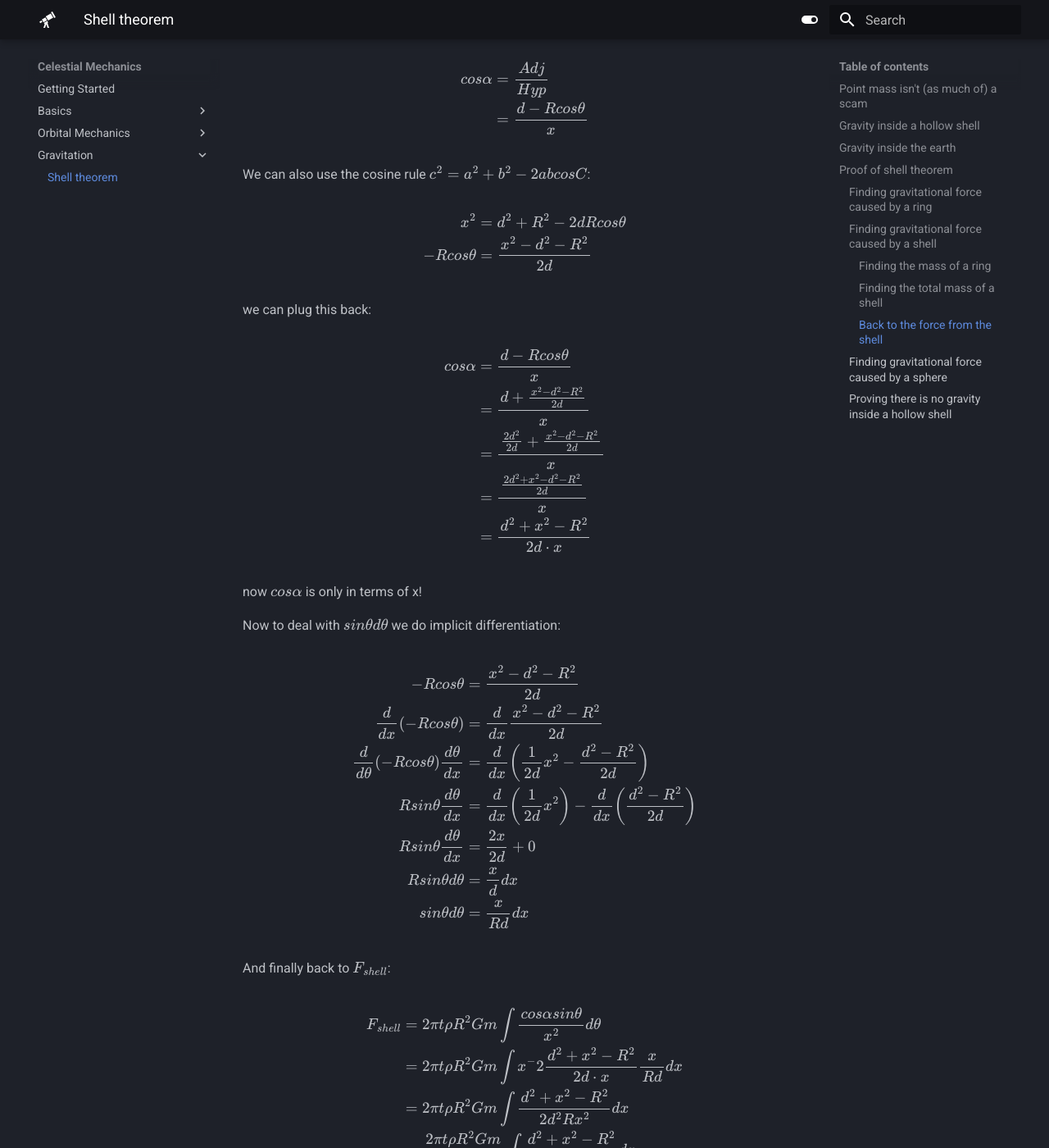
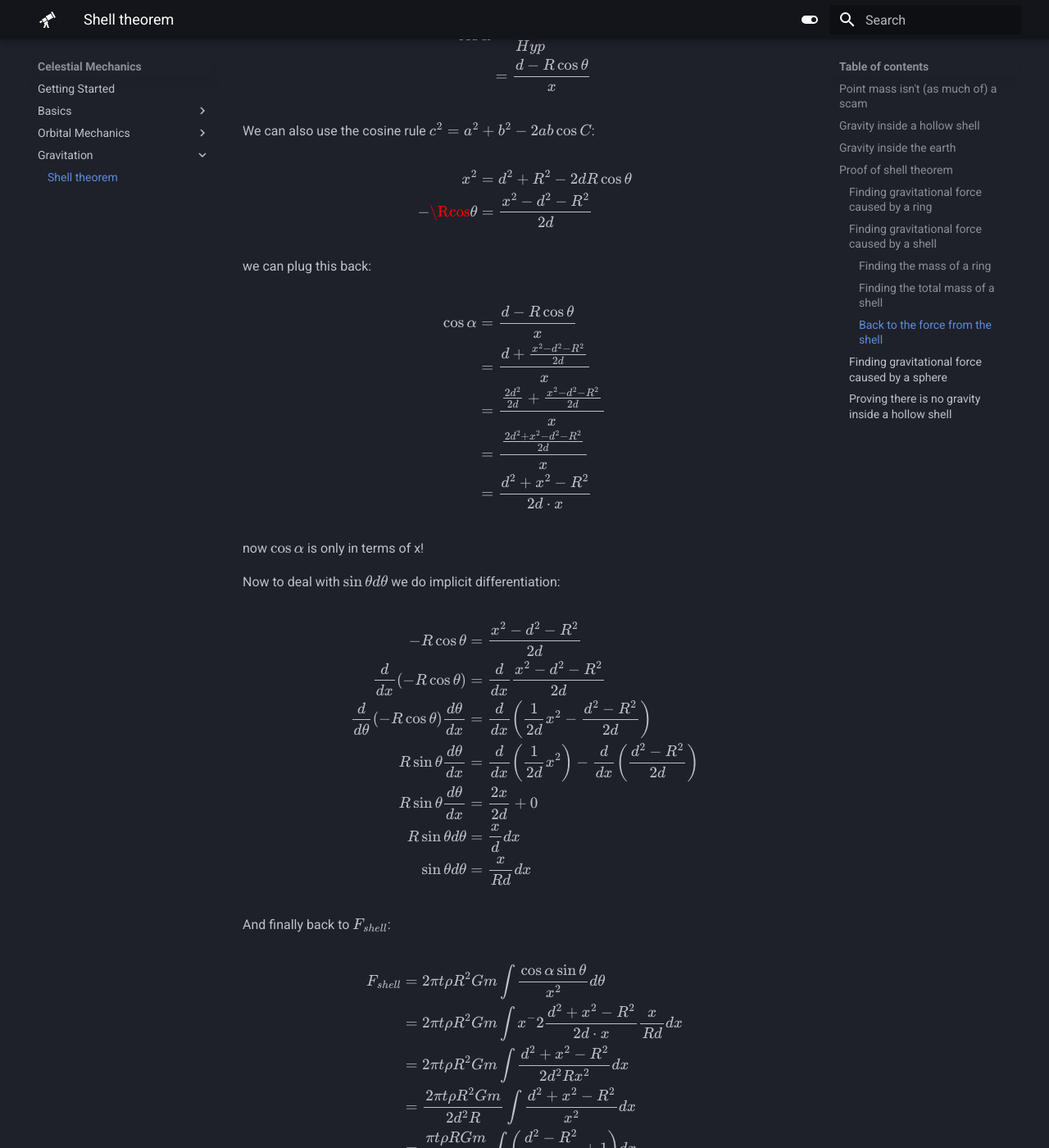
Before and after one commit to nushastro/website, an MkDocs documentation site: the page built from docs/celestial/gravitation/shell_theorem.md, in a window 1280 px wide and 1400 px high, scrolled down 6258 px. Shown: the whole window at 82% size. Built offline with MkDocs 1.6.1 and Material for MkDocs 9.7.7, drawn with Linux system fonts in a browser that asks for light colours; some of the changed text lies outside the part shown.

Commit message:
used the correct latex for trigonometric function

```diff
--- a/docs/celestial/gravitation/shell_theorem.md
+++ b/docs/celestial/gravitation/shell_theorem.md
@@ -66,17 +66,17 @@ $$F_g = \frac{GmM_{point}}{x^2}$$
 
 Since the ring is circular, the $y$ and $z$-components of $F_g$ cancel out, and we only care about the force in the $x$-direction. We get:
 
-$$F_{ring} = \frac{GmM_{ring}}{x^2}cos\alpha$$
+$$F_{ring} = \frac{GmM_{ring}}{x^2}\cos\alpha$$
 
 ### Finding gravitational force caused by a shell
 
 However, as it turns out this ring is actually infinitely thin with infinitesimal mass so we have to use differentials instead:
 
-$$dF = \frac{Gm\cdot dm}{x^2}cos\alpha$$
+$$dF = \frac{Gm\cdot dm}{x^2\cos\alpha$$
 
 We can now integrate it to get the gravitational force caused by a shell:
 
-$$\begin{align*}F_{shell} &= \int dF\\&=\int\frac{Gmcos\alpha}{x^2}dm \end{align*}$$
+$$\begin{align*}F_{shell} &= \int dF\\&=\int\frac{Gm\cos\alpha}{x^2}dm \end{align*}$$
 
 Now the hard part is finding $dm$, because not all rings have the same mass (because they will not all have the same size)
 
@@ -91,50 +91,50 @@ $$m_{ring} = \rho V_{ring}$$
 
 now we need to find the volume of an infinitesimal ring:
 
-$$\begin{align*}V_{ring} &= circumference \cdot thickness \cdot arc length \\ &= 2\pi R' \cdot t \cdot R d\theta \\ &= 2\pi R sin\theta tR \cdot d\theta\end{align*}$$
+$$\begin{align*}V_{ring} &= circumference \cdot thickness \cdot arc length \\ &= 2\pi R' \cdot t \cdot R d\theta \\ &= 2\pi R \sin\theta tR \cdot d\theta\end{align*}$$
 
-(since $R'= Rsin\theta$)
+(since $R'= R\sin\theta$)
 
 ![ring_volume.png](../img/ring_volume.png#only-light){ width="480"}
 ![ring_volume.png](../img/ring_volume_dark.png#only-dark){ width="480"}
 
 Therefore we can get the mass of a ring:
 
-$$\begin{align*}m_{ring} &= \rho V_{ring} \\ &= \rho 2\pi R sin\theta tR d\theta \\ &= 2\pi t \rho R^2 sin\theta d \theta\end{align*}$$
+$$\begin{align*}m_{ring} &= \rho V_{ring} \\ &= \rho 2\pi R \sin\theta tR d\theta \\ &= 2\pi t \rho R^2 \sin\theta d \theta\end{align*}$$
 
 #### Finding the total mass of a shell
 
 We can do this by simply integrating $m_{ring}$:
 
-$$\begin{align*}m_{shell} &= \int_{0}^{\pi} 2\pi t \rho R^2 sin\theta d \theta \\ &= 2\pi t\rho R^2 \int_{0}^{\pi} sin\theta d\theta\\&= 2\pi t\rho R^2 \left[-cos\theta\right]_{0}^{\pi} \\ &= 2\pi t\rho R^2 (-cos\pi + cos 0)\\ &= 4\pi t\rho R^2\end{align*}$$
+$$\begin{align*}m_{shell} &= \int_{0}^{\pi} 2\pi t \rho R^2 \sin\theta d \theta \\ &= 2\pi t\rho R^2 \int_{0}^{\pi} \sin\theta d\theta\\&= 2\pi t\rho R^2 \left[-\cos\theta\right]_{0}^{\pi} \\ &= 2\pi t\rho R^2 (-\cos\pi + \cos 0)\\ &= 4\pi t\rho R^2\end{align*}$$
 
 the bounds are $0$ and $\pi$ because $0\leq\theta\leq\pi$.
 
 #### Back to the force from the shell
 
-$$\begin{align*}F_{shell} &= \int dF\\ &= \int \frac{Gm}{x^2} cos\alpha  dm \\ &= \int\frac{Gm}{x^2} cos\alpha 2\pi t \rho R^2 sin\theta d \theta \\ &= 2 \pi t\rho R^2Gm\int \frac{cos\alpha sin\theta}{x^2} d\theta\end{align*}$$
+$$\begin{align*}F_{shell} &= \int dF\\ &= \int \frac{Gm}{x^2} \cos\alpha  dm \\ &= \int\frac{Gm}{x^2} \cos\alpha 2\pi t \rho R^2 \sin\theta d \theta \\ &= 2 \pi t\rho R^2Gm\int \frac{\cos\alpha \sin\theta}{x^2} d\theta\end{align*}$$
 
-This is still a mess. We need to get rid of the $\alpha$ and $\theta$ somehow. We can get $cos\alpha$ by using:
+This is still a mess. We need to get rid of the $\alpha$ and $\theta$ somehow. We can get $\cos\alpha$ by using:
 
-$$\begin{align*}cos\alpha &= \frac{Adj}{Hyp} \\ &= \frac{d-Rcos\theta}{x}\end{align*}$$
+$$\begin{align*}\cos\alpha &= \frac{Adj}{Hyp} \\ &= \frac{d-R\cos\theta}{x}\end{align*}$$
 
-We can also use the cosine rule $c^2 = a^2+b^2-2ab cos C$:
+We can also use the cosine rule $c^2 = a^2+b^2-2ab \cos C$:
 
-$$\begin{align*}x^2 &= d^2 +R^2 - 2dRcos\theta \\ -Rcos\theta&=\frac{x^2-d^2-R^2}{2d}\end{align*}$$
+$$\begin{align*}x^2 &= d^2 +R^2 - 2dR\cos\theta \\ -\Rcos\theta&=\frac{x^2-d^2-R^2}{2d}\end{align*}$$
 
 we can plug this back:
 
-$$\begin{align*}cos\alpha &= \frac{d-Rcos\theta}{x} \\ &= \frac{d+\frac{x^2-d^2-R^2}{2d}}{x} \\ &= \frac{\frac{2d^2}{2d}+\frac{x^2-d^2-R^2}{2d}}{x} \\ &= \frac{\frac{2d^2+x^2-d^2-R^2}{2d}}{x} \\ &= \frac{d^2+x^2-R^2}{2d\cdot x} \end{align*}$$
+$$\begin{align*}\cos\alpha &= \frac{d-R\cos\theta}{x} \\ &= \frac{d+\frac{x^2-d^2-R^2}{2d}}{x} \\ &= \frac{\frac{2d^2}{2d}+\frac{x^2-d^2-R^2}{2d}}{x} \\ &= \frac{\frac{2d^2+x^2-d^2-R^2}{2d}}{x} \\ &= \frac{d^2+x^2-R^2}{2d\cdot x} \end{align*}$$
 
-now $cos\alpha$ is only in terms of x!
+now $\cos\alpha$ is only in terms of x!
 
-Now to deal with $sin\theta d\theta$ we do implicit differentiation:
+Now to deal with $\sin\theta d\theta$ we do implicit differentiation:
 
-$$\begin{align*}-Rcos\theta&=\frac{x^2-d^2-R^2}{2d} \\ \frac{d}{dx} \left(-Rcos\theta\right) &= \frac{d}{dx} \frac{x^2-d^2-R^2}{2d} \\ \frac{d}{d\theta} \left(-Rcos\theta\right) \frac{d\theta}{dx} &= \frac{d}{dx} \left(\frac{1}{2d}x^2-\frac{d^2-R^2}{2d}\right) \\ Rsin\theta \frac{d\theta}{dx} &= \frac{d}{dx} \left(\frac{1}{2d}x^2\right)-\frac{d}{dx}\left(\frac{d^2-R^2}{2d}\right) \\ Rsin\theta \frac{d\theta}{dx} &= \frac{2x}{2d} + 0 \\ Rsin\theta d\theta &= \frac{x}{d} dx \\ sin\theta d\theta &= \frac{x}{Rd} dx\end{align*}$$
+$$\begin{align*}-R\cos\theta&=\frac{x^2-d^2-R^2}{2d} \\ \frac{d}{dx} \left(-R\cos\theta\right) &= \frac{d}{dx} \frac{x^2-d^2-R^2}{2d} \\ \frac{d}{d\theta} \left(-R\cos\theta\right) \frac{d\theta}{dx} &= \frac{d}{dx} \left(\frac{1}{2d}x^2-\frac{d^2-R^2}{2d}\right) \\ R\sin\theta \frac{d\theta}{dx} &= \frac{d}{dx} \left(\frac{1}{2d}x^2\right)-\frac{d}{dx}\left(\frac{d^2-R^2}{2d}\right) \\ R\sin\theta \frac{d\theta}{dx} &= \frac{2x}{2d} + 0 \\ R\sin\theta d\theta &= \frac{x}{d} dx \\ \sin\theta d\theta &= \frac{x}{Rd} dx\end{align*}$$
 
 And finally back to $F_{shell}$:
 
-$$\begin{align*}F_{shell} &= 2 \pi t\rho R^2Gm\int \frac{cos\alpha sin\theta}{x^2} d\theta \\ &= 2 \pi t\rho R^2Gm\int x^-2\frac{d^2+x^2-R^2}{2d\cdot x} \frac{x}{Rd} dx \\ &= 2\pi t\rho R^2Gm\int \frac{d^2+x^2-R^2}{2d^2 R x^2} dx \\ &= \frac{2\pi t\rho R^2Gm}{2d^2 R}\int\frac{d^2+x^2-R^2}{x^2} dx \\ &= \frac{\pi t\rho RGm}{d^2}\int\left(\frac{d^2-R^2}{x^2}+1\right) dx \end{align*}$$
+$$\begin{align*}F_{shell} &= 2 \pi t\rho R^2Gm\int \frac{\cos\alpha \sin\theta}{x^2} d\theta \\ &= 2 \pi t\rho R^2Gm\int x^-2\frac{d^2+x^2-R^2}{2d\cdot x} \frac{x}{Rd} dx \\ &= 2\pi t\rho R^2Gm\int \frac{d^2+x^2-R^2}{2d^2 R x^2} dx \\ &= \frac{2\pi t\rho R^2Gm}{2d^2 R}\int\frac{d^2+x^2-R^2}{x^2} dx \\ &= \frac{\pi t\rho RGm}{d^2}\int\left(\frac{d^2-R^2}{x^2}+1\right) dx \end{align*}$$
 
 Ok hold up, what are the bounds for this? Well, x must be in the range between the distance to the closest point of the sphere $d-R$ or the furthest point of the sphere $d+R$, so can use those as the bounds:
 
```
